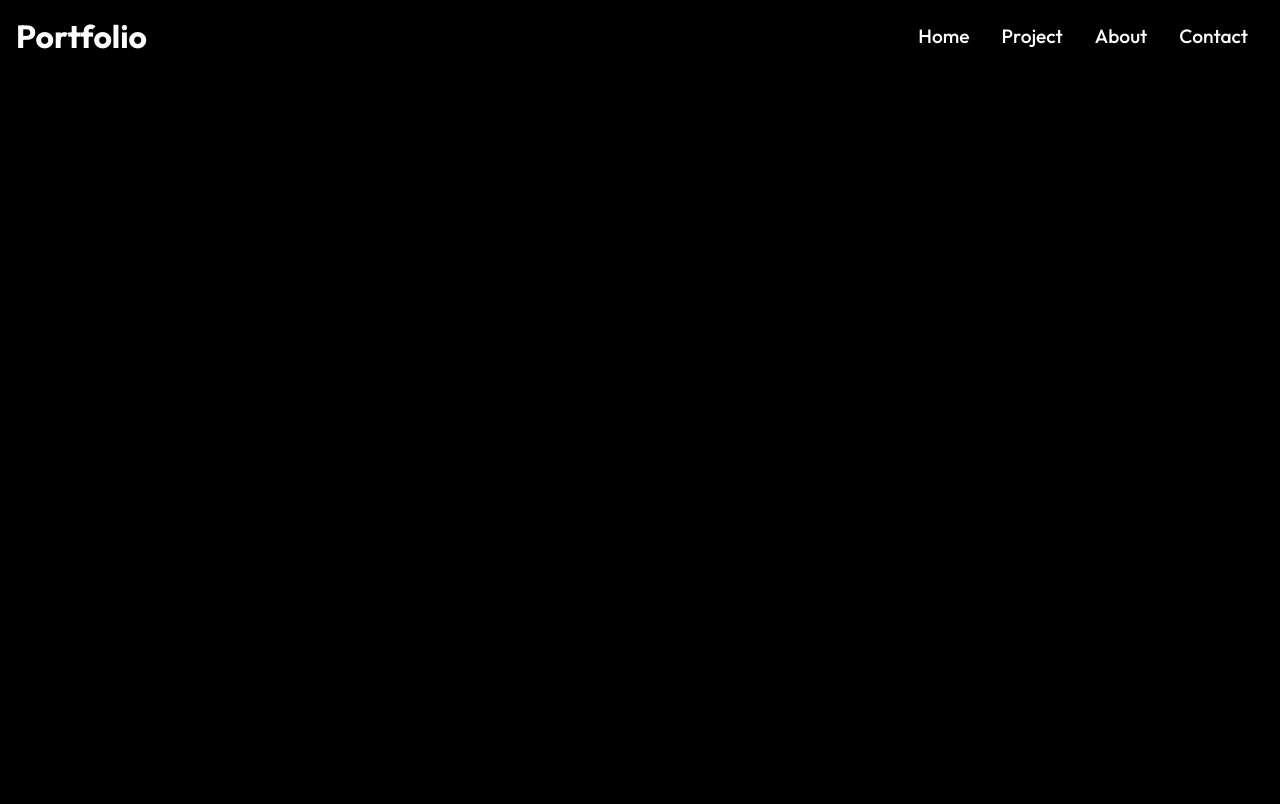
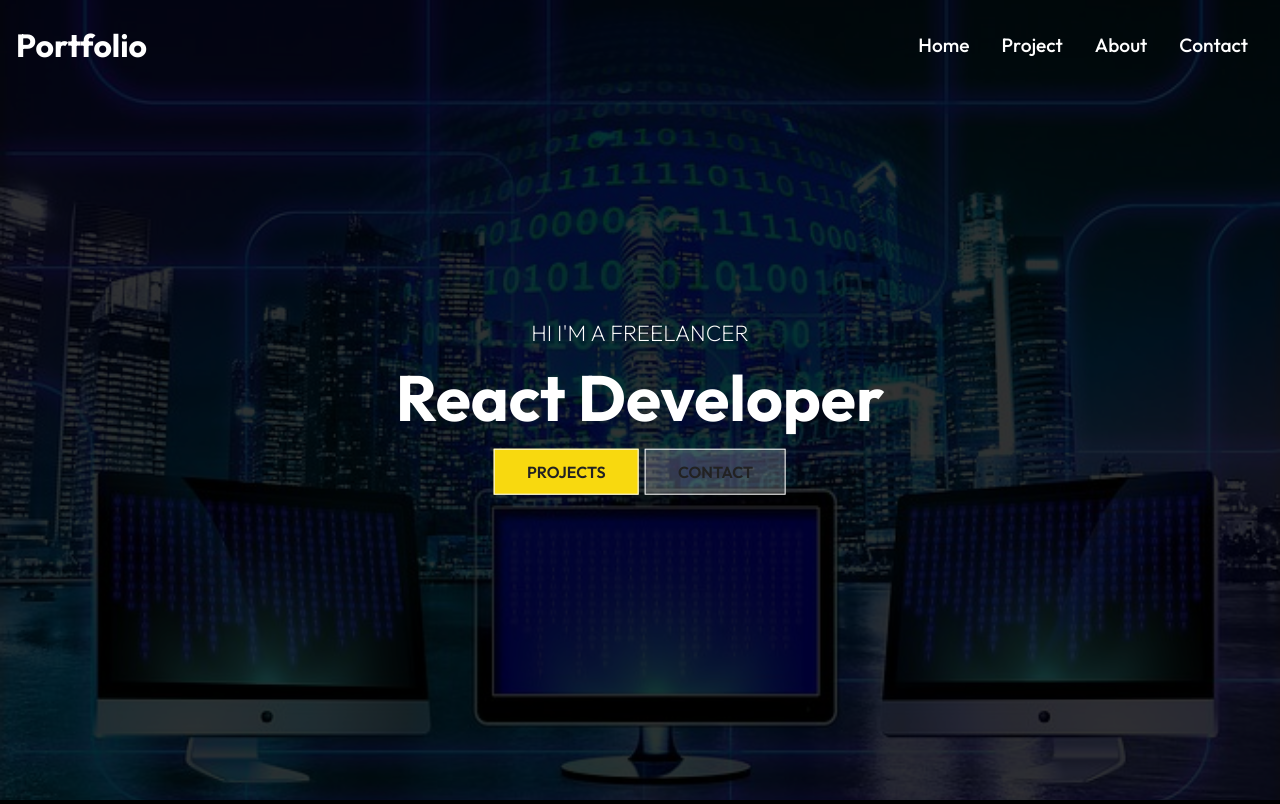
Before and after one commit to Kishan28Kumar/reactportfoliokishan, a React (Create React App) app: page / in a window 1280 px wide. Built offline with nearby package versions, Linux system fonts and the light colour scheme.

Commit message:
hero section completed

```diff
--- /dev/null
+++ b/src/components/HeroImg.js
@@ -0,0 +1,24 @@
+ import "./HeroImgStyles.css"
+ import React from 'react'
+ import IntroImg from "../assets/intro-bg.jpg";
+ import { Link } from "react-router-dom";
+
+ const HeroImg = () => {
+   return (
+     <div className="hero">
+        <div className="mask">
+            <img className="intro-img" src={IntroImg} alt="IntroImg" />
+        </div>
+        <div className="content">
+            <p>HI I'M A FREELANCER</p>
+            <h1>React Developer</h1>
+            <div>
+                <Link to ="/project" className="btn">PROJECTS</Link>
+                <Link to ="/contact" className="btn btn-light">CONTACT</Link>
+            </div>
+        </div>
+     </div>
+   )
+ }
+
+ export default HeroImg;
--- /dev/null
+++ b/src/components/HeroImgStyles.css
@@ -0,0 +1,62 @@
+.mask {
+  width: 100%;
+  height: 100vh;
+  position: relative;
+}
+
+.intro-img {
+  width: 100%;
+  height: 100%;
+  background-size: cover;
+  background-position: center;
+  object-fit: cover;
+}
+
+.mask::after {
+  content: "";
+  width: 100%;
+  height: 100%;
+  position: absolute;
+  top: 0;
+  left: 0;
+  background-color: #000;
+  opacity: 0.8;
+}
+
+.hero {
+  width: 100%;
+  height: 100%;
+}
+
+.hero .content {
+  position: absolute;
+  transform: translate(-50%, -50%);
+  top: 50%;
+  left: 50%;
+  text-align: center;
+}
+
+.hero .content h1 {
+  font-size: 4rem;
+  padding: 0.6rem 0 1.5rem;
+}
+
+.hero .content p {
+  font-size: 1.4rem;
+  font-weight: 200;
+  text-transform: uppercase;
+}
+
+.content .btn {
+  margin: 1rem 0.2rem;
+}
+
+@media screen and (max-width: 640px) {
+    .hero .content h1 {
+        font-size: 3rem;
+      }
+
+      .hero .content p {
+        font-size: 1.4rem;
+      }
+}
--- a/src/components/Navbar.js
+++ b/src/components/Navbar.js
@@ -8,8 +8,19 @@
   const [click, setClick] = useState(false);
   const handleClick = () => setClick(!click);
 
+  const [color,setColor] = useState(false);
+  const changeColor = () =>{
+    if(window.scrollY >= 100){
+      setColor(true);
+    }else{
+      setColor(false);
+    }
+  };
+
+  window.addEventListener("scroll",changeColor);
+
   return (
-    <div className="header">
+    <div className={color ? "header header-bg" : "header"}>
       <Link to="/">
         <h1>Portfolio</h1>
       </Link>
--- a/src/components/NavbarStyles.css
+++ b/src/components/NavbarStyles.css
@@ -3,7 +3,17 @@
   justify-content: space-between;
   align-items: center;
   padding: 1rem;
+  position: fixed;
+  width: 100%;
+  height: 90px;
+  z-index: 10;
 }
+
+.header-bg{
+  background-color: rgba(0,0,0,.85);
+  transition: .5s;
+}
+
 
 .nav-menu {
   display: flex;
@@ -28,14 +38,17 @@
     justify-content: center;
     align-items: center;
     width: 100%;
+    /* height: 70vh; */
     height: 100vh;
     background: rgba(0, 0, 0, 0.9);
     position: absolute;
     top:0;
+    /* margin-top: 4rem; */
+    z-index: -3;
     left: -100%;
-    z-index: -3;
     transition: .3s;
   }
+
   .nav-menu.active{
     left: 0;
   }
--- a/src/routes/Home.js
+++ b/src/routes/Home.js
@@ -1,10 +1,12 @@
 import React from 'react'
 import Navbar from '../components/Navbar'
+import HeroImg from "../components/HeroImg";
 
 const Home = () => {
   return (
     <div>
       <Navbar />
+      <HeroImg />
     </div>
   )
 }
```
Also changed, not shown: src/assets/intro-bg.jpg (added).
